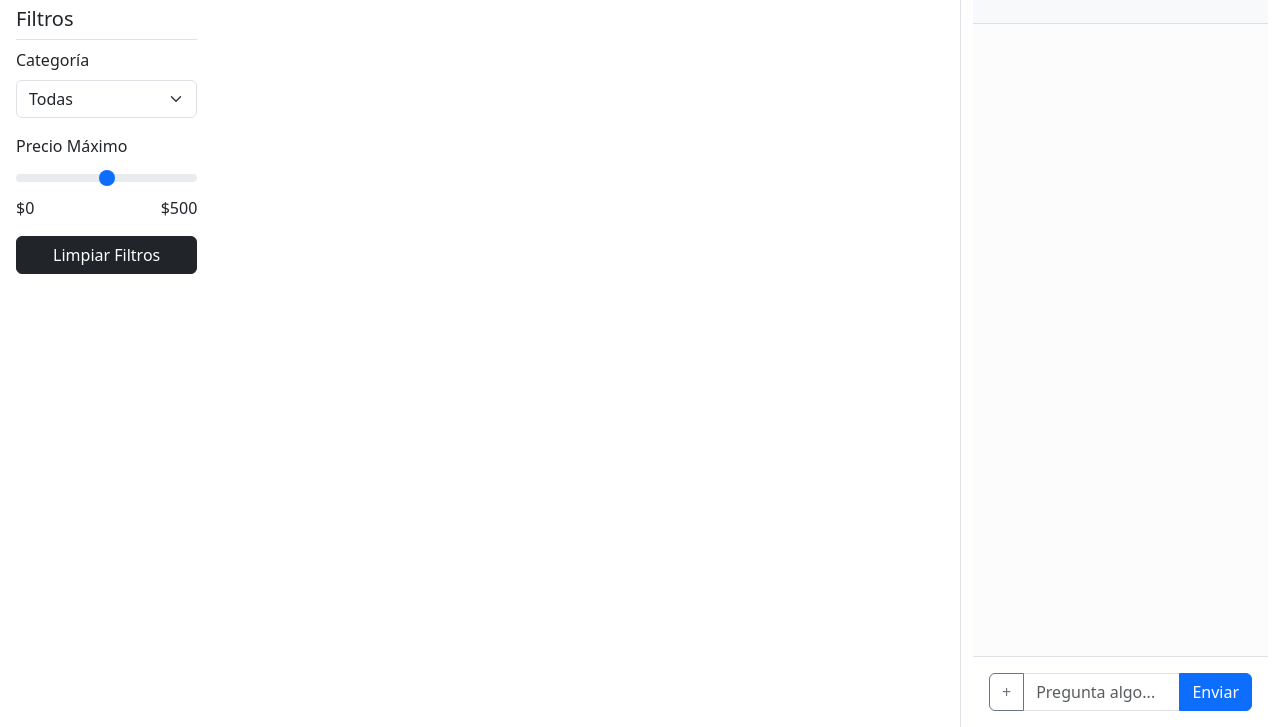
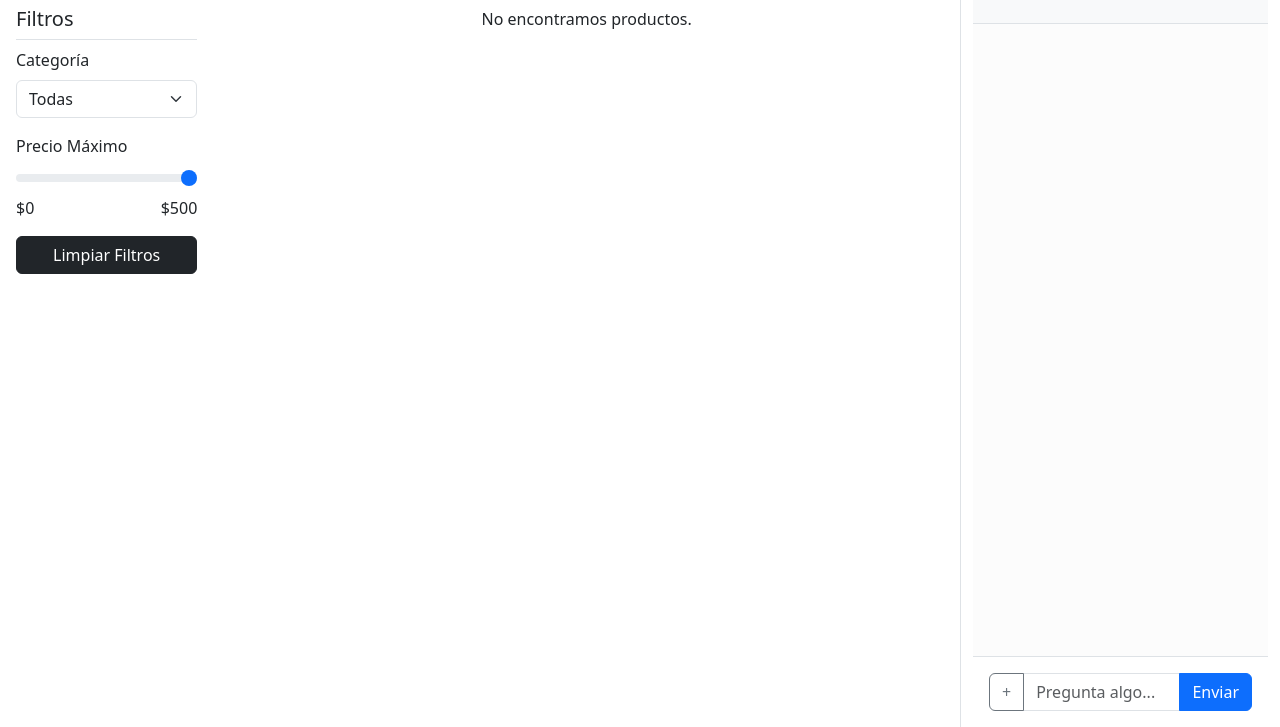
Before and after one commit to LeoReyes2701/VestIA, a plain HTML site: page index.html in a window 1280 px wide. Both pictures are taken after a click on the button "Limpiar Filtros". Shown: the part 73-800 px from the top of the page. Drawn offline with nearby package versions, Linux system fonts and the light colour scheme; no server answers.

Commit message:
ya funcionan los filtros

```diff
--- a/index.html
+++ b/index.html
@@ -89,5 +89,7 @@
     <script src="js/config.js"></script>
     <script src="js/products.js"></script>
     <script src="js/main.js"></script>
+    <script src="js/filters.js"></script>
+    <script src="js/cart.js"></script>
 </body>
 </html>
--- a/js/filters.js
+++ b/js/filters.js
@@ -0,0 +1,34 @@
+document.addEventListener('DOMContentLoaded', () => {
+    const selectCategoria = document.getElementById('filtro-categoria');
+    const inputPrecio = document.getElementById('filtro-precio');
+    const spanPrecioMaximo = document.getElementById('texto-precio-maximo');
+    const btnLimpiar = document.getElementById('boton-limpiar-filtros');
+
+    inputPrecio.addEventListener('input', (e) => {
+        spanPrecioMaximo.textContent = `$${e.target.value}`;
+    }); //Actualiza el precio (500) de los filtros al deslizar
+
+    function aplicarFiltros() {
+        const categoriaSeleccionada = selectCategoria.value;
+        const precioMaximo = parseFloat(inputPrecio.value);
+
+        listaFiltrada = listaGlobalProductos.filter(producto => {
+            const coincideCategoria = categoriaSeleccionada === "" || producto.category === categoriaSeleccionada;
+            const coincidePrecio = producto.price <= precioMaximo;
+            return coincideCategoria && coincidePrecio;
+        });
+
+        cambiarPagina(1);
+    }
+
+    selectCategoria.addEventListener('change', aplicarFiltros);
+    inputPrecio.addEventListener('change', aplicarFiltros);
+
+    btnLimpiar.addEventListener('click', () => {
+        selectCategoria.value = "";
+        inputPrecio.value = 500;
+        spanPrecioMaximo.textContent = "$500";
+
+        aplicarFiltros();
+    });
+});
--- a/js/products.js
+++ b/js/products.js
@@ -1,9 +1,11 @@
 let listaGlobalProductos = [];
+let listaFiltrada = [];
 let paginaActual = 1;
 const productosPorPagina = 20;
 
 async function cargarProductos() {
     try {
+        document.getElementById('contenedor-productos').innerHTML = '<div class="col-12 text-center py-5">Cargando productos...</div>'; //Chequear
         const respuesta = await fetch('https://dummyjson.com/products?limit=0');
         const datos = await respuesta.json();
 
@@ -27,6 +29,8 @@ async function cargarProductos() {
             categoriasPermitidas.includes(producto.category)
         );
 
+        listaFiltrada = [...listaGlobalProductos]; //Aqui se crea la nueva lista
+
         cambiarPagina(1);
 
     } catch (error) {
@@ -35,7 +39,7 @@ async function cargarProductos() {
 }
 
 function cambiarPagina(pagina) {
-    const totalPaginas = Math.ceil(listaGlobalProductos.length / productosPorPagina);
+    const totalPaginas = Math.ceil(listaFiltrada.length / productosPorPagina);//Cambie de la lista global a la lista filtrada
 
     if (pagina < 1) pagina = 1;
     if (pagina > totalPaginas) pagina = totalPaginas;
@@ -45,7 +49,7 @@ function cambiarPagina(pagina) {
     const inicio = (paginaActual - 1) * productosPorPagina;
     const fin = inicio + productosPorPagina;
 
-    const productosPagina = listaGlobalProductos.slice(inicio, fin);
+    const productosPagina = listaFiltrada.slice(inicio, fin); //Cambie de la lista global a la lista filtrada
 
     mostrarProductos(productosPagina);
     renderizarBotonesPaginacion(totalPaginas);
@@ -84,6 +88,8 @@ function renderizarBotonesPaginacion(totalPaginas) {
     const contenedorPaginacion = document.getElementById('paginacion-lista');
     contenedorPaginacion.innerHTML = '';
 
+    if (totalPaginas <= 1) return; //añadi esto para que cuando no hayan elementos no se vea lo de anterior y siguiente
+
     const claseAnterior = paginaActual === 1 ? 'disabled' : '';
     let htmlBotones = `
         <li class="page-item ${claseAnterior}">
```
